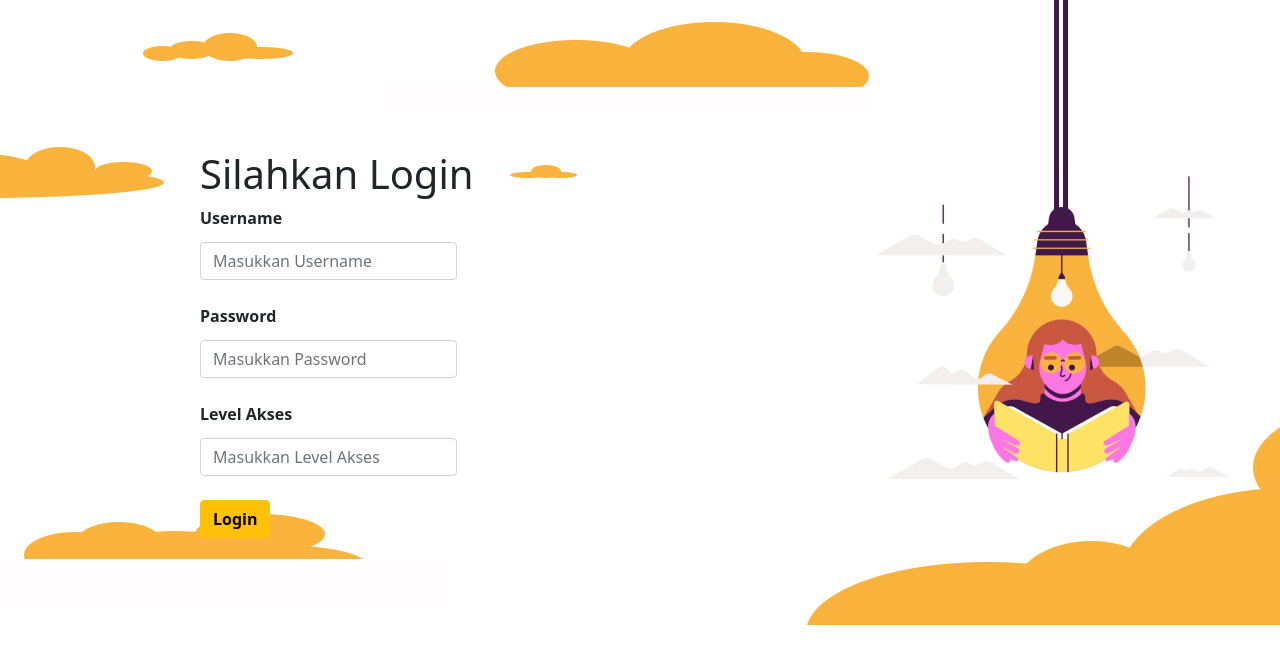
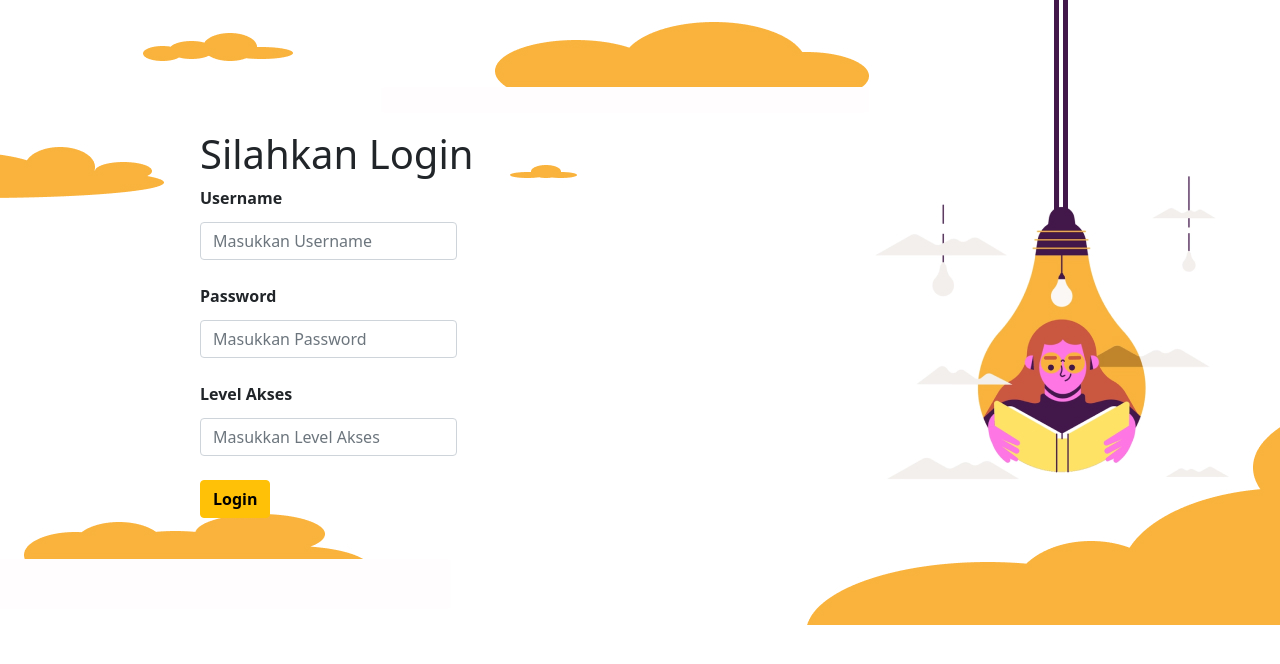
Before and after one commit to Rahmashinta/rplbo-2021-kelas-5A-kelompok-3, a CodeIgniter 4 app: template app/Views/login.php in a window 1280 px wide. Shown: the top 664 px of the page. Run offline with PHP 8.4 and a stand-in for CodeIgniter, Linux system fonts and the light colour scheme; the template is opened without the code that fills it, so the values that code supplies are empty; some libraries are stand-ins or nearby versions.

Commit message:
revisi dua

```diff
--- a/app/Views/login.php
+++ b/app/Views/login.php
@@ -16,7 +16,7 @@
 
 <body>
     <div class="tes" style="background-image: url(/img/4.jpg); height:625px; padding-left:200px">
-        <h1 class="tes" style="padding-top: 150px; ">Silahkan Login</h1>
+        <h1 class="tes" style="padding-top: 130px; ">Silahkan Login</h1>
 
         <form action="/login/validasi" method="post" enctype="multipart/form-data">
 
```
